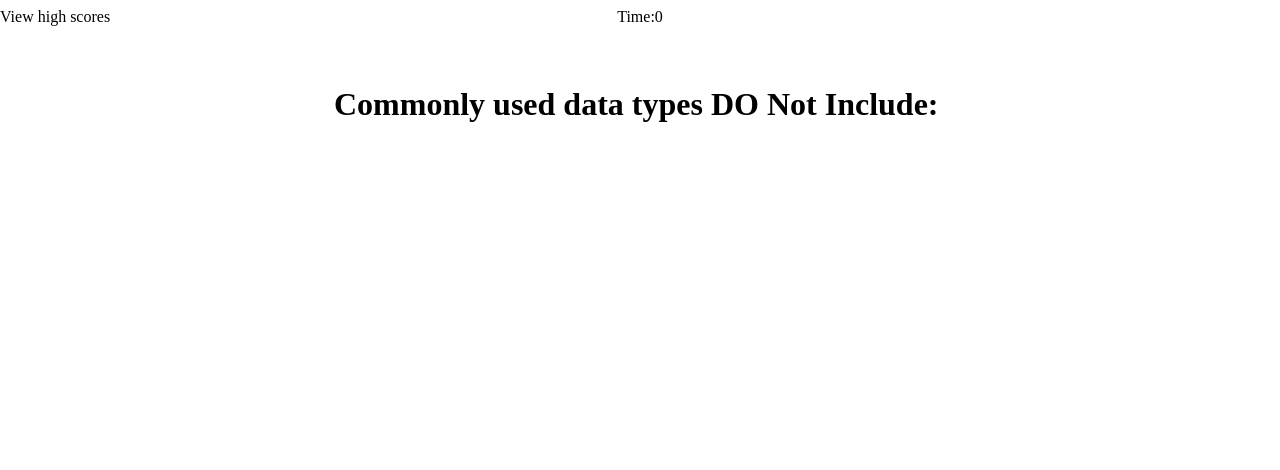
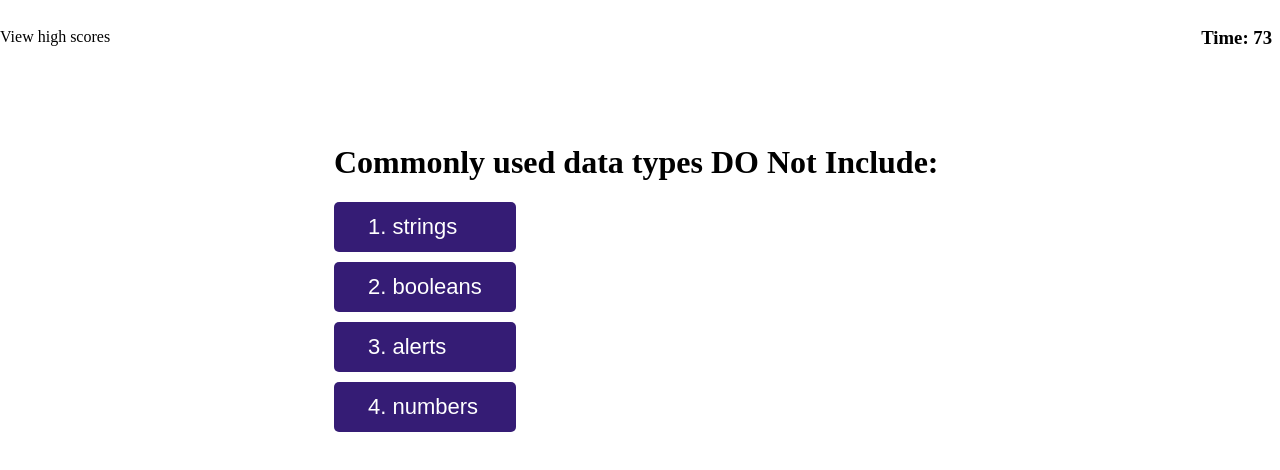
Before and after one commit to JessicaM04/coding-quiz, a plain HTML site: page index.html in a window 1280 px wide. Both pictures are taken after a click on the button "Start Quiz". Drawn offline with Linux system fonts and the light colour scheme.

Commit message:
added timer functions

```diff
--- a/assets/css/style.css
+++ b/assets/css/style.css
@@ -16,6 +16,7 @@ header {
   padding: 20px;
   padding-top: 0px;
   display: inline-flex;
+
 }
 
 .high-scores {
@@ -32,12 +33,9 @@ header {
 }
 
 .quiz-header {
-  content: " ";
-  display: block;
-  width: 100%;
-  background: white;
-  height: 2px;
-  text-align: center;
+  display: flex;
+  justify-content: space-between;
+  align-items: center;
 }
 
 
--- a/index.html
+++ b/index.html
@@ -11,8 +11,8 @@
   <div id="" class= "quiz-header">
     <header>
       <section id="score" class="high-scores">View high scores</section>
-      <section id="time" class="time">Time:0</section>
     </header>
+    <h3 id="timer" class="time">Time:0</h3>
   </div>
     <div id="start-quiz" class="start-quiz-container">
       <h1 >
@@ -35,12 +35,12 @@
         <!-- <h1 class="question">
           This is where I will put the question and it may have a lot of words.
         </h1> -->
-        <div id="quiz-answers" class="answer-wrapper">
-          <!-- <button  id="submit" class="answer-btn hover">this is an answer option</button>
+        <!-- <div id="quiz-answers" class="answer-wrapper">
+          <button  id="submit" class="answer-btn hover">this is an answer option</button>
           <button  id="submit" class="answer-btn hover">Submit</button>
           <button  id="submit" class="answer-btn hover">Submit</button>
-          <button  id="submit" class="answer-btn hover">Submit</button> -->
-        </div>
+          <button  id="submit" class="answer-btn hover">Submit</button>
+        </div> -->
       </div>
   </div>
 
--- a/js/script.js
+++ b/js/script.js
@@ -1,11 +1,22 @@
-var secondsRemaining = 75;
-var quizQuestions = document.getElementById("quizQuestions");
-var quizAnswers = document.getElementById("quizAnswers");
+var seconds = 75;
+var quizQuestions = document.getElementById("quiz-questions");
+var quizAnswers = document.getElementById("quiz-answers");
 
 
 function startQuiz() {
+
+  var timerElement = document.getElementById('timer');
+  timerElement.innerHTML = "Time: " + seconds;
+  var secondsCounter = setInterval(function(){
+    seconds = seconds - 1;
+    timerElement.innerHTML = "Time: " + seconds;
+    if (seconds === 0){
+      clearInterval(secondsCounter);
+    }
+  }, 1000);
+
+
   var startQuiz = document.getElementById("start-quiz");
-  var quizQuestions = document.getElementById("quiz-questions");
   if (startQuiz.style.display === "none") {
     startQuiz.style.display = "flex";
     quizQuestions.style.display = "none";
@@ -14,20 +25,45 @@ function startQuiz() {
     quizQuestions.style.display = "flex";
   }
 
+  var quizAnswers = document.createElement("div");
+  quizAnswers.className = "answer-wrapper";
+
   var questionHeading = document.createElement("h1");
   questionHeading.className = "question";
   questionHeading.innerHTML = questionObject.question;
   quizQuestions.appendChild(questionHeading);
+  quizQuestions.appendChild(quizAnswers);
 
-
+   // for loop for questions and answers //
+   for ( var i = 0; i < questionObject.answers.length; i++ ) {
+    console.log("my answer is ", questionObject.answers[i]);
+    var answerOption = document.createElement("button");
+    answerOption.className = "answer-btn hover";
+    answerOption.setAttribute("id", "btn" + i);
+    answerOption.innerHTML = questionObject.answers[i];
+    answerOption.onclick = // fill in function name //
+    quizAnswers.appendChild(answerOption);
+  }
 }
+// make function to load questions //
 
 var questionObject = {
   question: "Commonly used data types DO Not Include:",
   answers: ["1. strings", "2. booleans", "3. alerts", "4. numbers"],
-  answer: "3. alerts",
+  answer: "3. alerts"
 }
 
+
+function subtractSeconds() {
+    seconds = seconds - 10;
+}
+
+
+// need a function to build questions that takes in a question object
+function questionBuilder(question) {
+
+
+}
 
 
 
```
